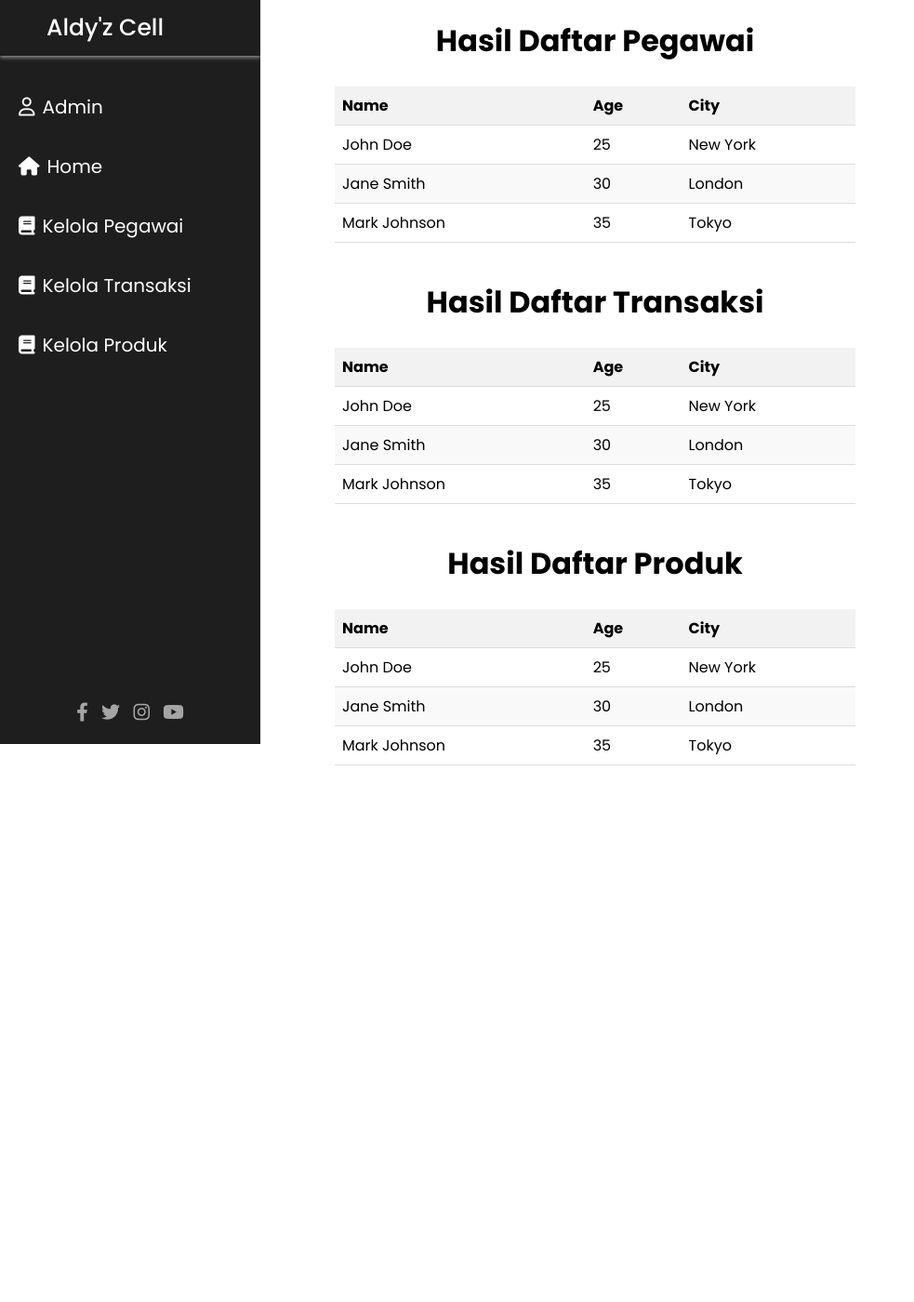
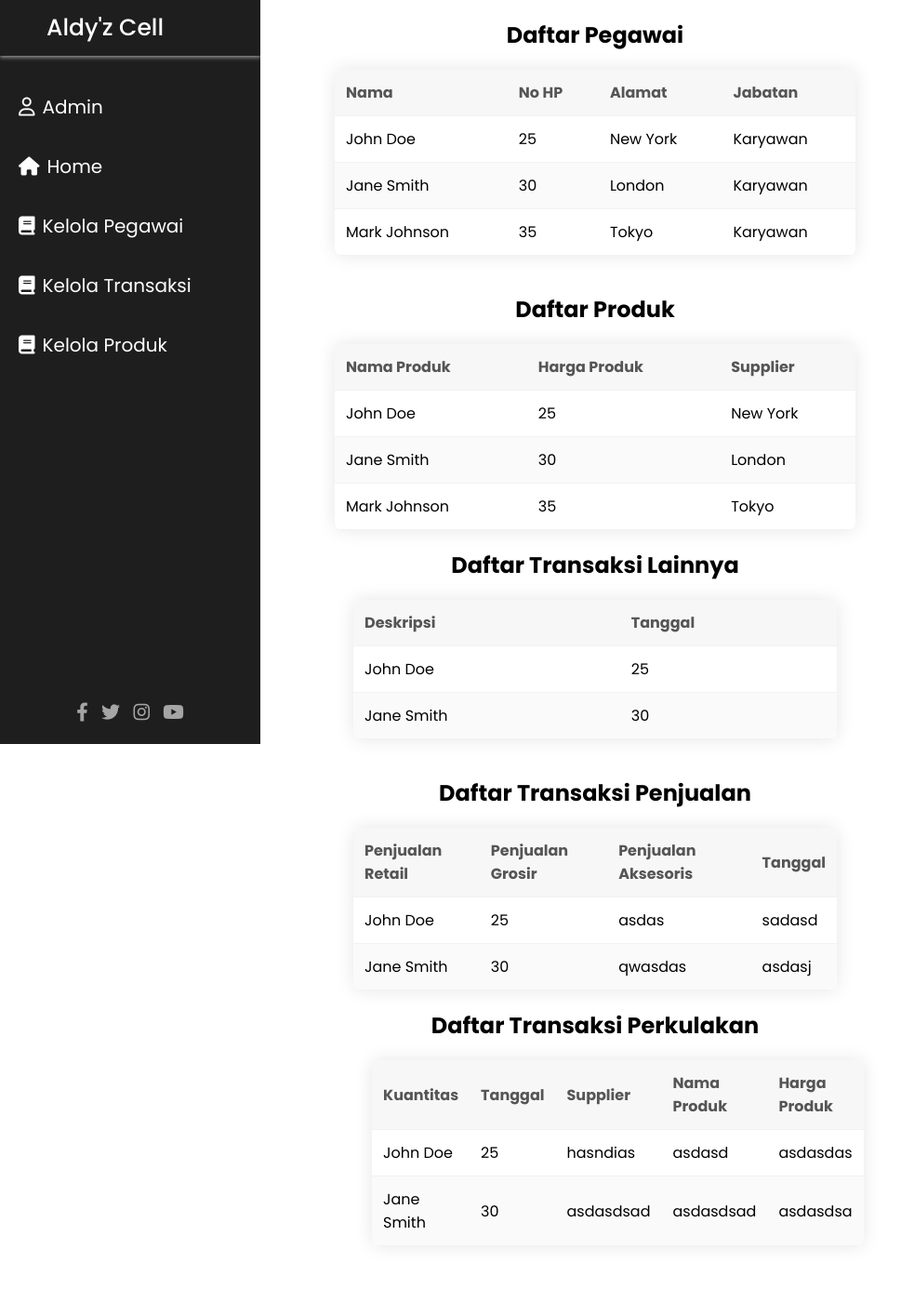
Before and after one commit to PBLHADAH/accounting_web, a PHP site: page /Index/index.php in a window 1280 px wide. Shown: the whole page at 93% size, without its empty margins (0-983 px from the left). Before the commit the page ends 823 px from the top, so only its background shows below. Run offline with PHP 8.4, Linux system fonts and the light colour scheme.

Commit message:
hanif update index

```diff
--- a/Index/index.php
+++ b/Index/index.php
@@ -5,8 +5,6 @@
   <meta charset="UTF-8">
   <meta name="viewport" content="width=device-width, initial-scale=1.0">
   <title>Aldy'z Cell</title>
-  <link rel="stylesheet" href="styles.css">
-  <!-- <link rel="stylesheet" href="https://cdnjs.cloudflare.com/ajax/libs/font-awesome/5.15.2/css/all.min.css" /> -->
   <link rel="stylesheet" href="https://cdnjs.cloudflare.com/ajax/libs/font-awesome/6.4.0/css/all.min.css">
 
   <!-- kodingan css -->
@@ -20,9 +18,7 @@
       font-family: 'Poppins', sans-serif;
     }
 
-    .main_box {
-
-    }
+    .main_box {}
 
     .main_box .sidebar_menu {
       position: fixed;
@@ -160,31 +156,43 @@
     table {
       border-collapse: collapse;
       width: 100%;
+      border-radius: 8px;
+      overflow: hidden;
+      box-shadow: 0 0 20px rgba(0, 0, 0, 0.1);
     }
 
-th, td {
-  padding: 8px;
+    th,
+    td {
+      padding: 12px;
       text-align: left;
-  border-bottom: 1px solid #ddd;
+      border-bottom: 1px solid #f2f2f2;
     }
 
     th {
-  background-color: #f2f2f2;
+      background-color: #f7f7f7;
       font-weight: bold;
+      color: #555;
     }
 
     tr:nth-child(even) {
-  background-color: #f9f9f9;
+      background-color: #fafafa;
     }
 
     tr:hover {
       background-color: #f5f5f5;
+    }
+
+    /* Styling Heading */
+    h1 {
+      font-size: 24px;
+      margin-bottom: 20px;
     }
   </style>
 
 </head>
 
 <body>
+  <!-- Navbar side bar -->
   <div class="main_box">
     <input type="checkbox" id="check">
     <div class="btn_one">
@@ -192,6 +200,8 @@
         <i class="fas fa-bars"></i>
       </label>
     </div>
+
+    <!-- side bar nama dikiri -->
     <div class="sidebar_menu">
       <div class="logo">
         <a href="#">Aldy'z Cell</a>
@@ -222,15 +232,52 @@
 
   <!-- Landing page  dan tabel -->
   <div class="container">
-  <h1>Hasil Daftar Pegawai</h1> <br>
+    <h1>Daftar Pegawai</h1>
 
     <!-- tabel -->
     <table>
       <thead>
         <tr>
-        <th>Name</th>
-        <th>Age</th>
-        <th>City</th>
+          <th>Nama</th>
+          <th>No HP</th>
+          <th>Alamat</th>
+          <th>Jabatan</th>
+        </tr>
+      </thead>
+      <tbody>
+        <tr>
+          <td>John Doe</td>
+          <td>25</td>
+          <td>New York</td>
+          <td>Karyawan</td>
+        </tr>
+        <tr>
+          <td>Jane Smith</td>
+          <td>30</td>
+          <td>London</td>
+          <td>Karyawan</td>
+        </tr>
+        <tr>
+          <td>Mark Johnson</td>
+          <td>35</td>
+          <td>Tokyo</td>
+          <td>Karyawan</td>
+        </tr>
+      </tbody>
+    </table>
+  </div>
+
+  <!-- Landing page  dan tabel -->
+  <div class="container">
+    <h1>Daftar Produk</h1>
+
+    <!-- tabel -->
+    <table>
+      <thead>
+        <tr>
+          <th>Nama Produk</th>
+          <th>Harga Produk</th>
+          <th>Supplier</th>
         </tr>
       </thead>
       <tbody>
@@ -251,74 +298,97 @@
         </tr>
       </tbody>
     </table>
-</div>
 
     <!-- Landing page  dan tabel -->
     <div class="container">
-  <h1>Hasil Daftar Transaksi</h1> <br>
+      <h1>Daftar Transaksi Lainnya</h1>
 
       <!-- tabel -->
       <table>
         <thead>
           <tr>
-        <th>Name</th>
-        <th>Age</th>
-        <th>City</th>
+            <th>Deskripsi</th>
+            <th>Tanggal</th>
           </tr>
         </thead>
         <tbody>
           <tr>
             <td>John Doe</td>
             <td>25</td>
-        <td>New York</td>
           </tr>
           <tr>
             <td>Jane Smith</td>
             <td>30</td>
-        <td>London</td>
-      </tr>
-      <tr>
-        <td>Mark Johnson</td>
-        <td>35</td>
-        <td>Tokyo</td>
           </tr>
         </tbody>
       </table>
     </div>
 
+
     <!-- Landing page  dan tabel -->
     <div class="container">
-  <h1>Hasil Daftar Produk</h1> <br>
+      <h1>Daftar Transaksi Penjualan</h1>
 
       <!-- tabel -->
       <table>
         <thead>
           <tr>
-        <th>Name</th>
-        <th>Age</th>
-        <th>City</th>
+            <th>Penjualan Retail</th>
+            <th>Penjualan Grosir</th>
+            <th>Penjualan Aksesoris</th>
+            <th>Tanggal</th>
           </tr>
         </thead>
         <tbody>
           <tr>
             <td>John Doe</td>
             <td>25</td>
-        <td>New York</td>
+            <td>asdas</td>
+            <td>sadasd</td>
           </tr>
           <tr>
             <td>Jane Smith</td>
             <td>30</td>
-        <td>London</td>
+            <td>qwasdas</td>
+            <td>asdasj</td>
+          </tr>
+        </tbody>
+      </table>
+
+      <!-- Landing page  dan tabel -->
+      <div class="container">
+        <h1>Daftar Transaksi Perkulakan</h1>
+
+        <!-- tabel -->
+        <table>
+          <thead>
+            <tr>
+              <th>Kuantitas</th>
+              <th>Tanggal</th>
+              <th>Supplier</th>
+              <th>Nama Produk</th>
+              <th>Harga Produk</th>
+            </tr>
+          </thead>
+          <tbody>
+            <tr>
+              <td>John Doe</td>
+              <td>25</td>
+              <td>hasndias</td>
+              <td>asdasd</td>
+              <td>asdasdas</td>
             </tr>
             <tr>
-        <td>Mark Johnson</td>
-        <td>35</td>
-        <td>Tokyo</td>
+              <td>Jane Smith</td>
+              <td>30</td>
+              <td>asdasdsad</td>
+              <td>asdasdsad</td>
+              <td>asdasdsa</td>
             </tr>
           </tbody>
         </table>
       </div>
+    </div>
 
 </body>
-
 </html>
```
Lines whose indentation alone changed are shown as unchanged.
